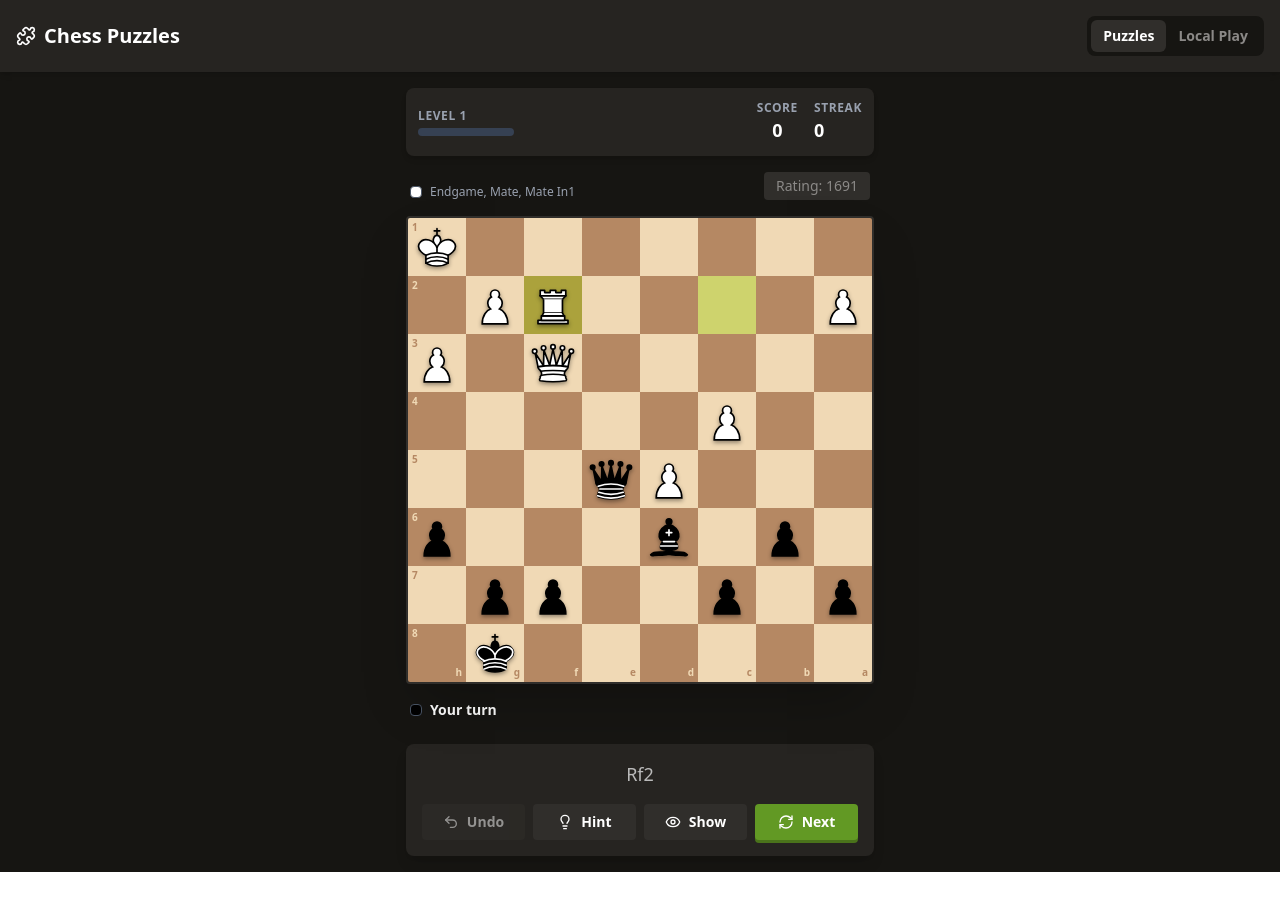
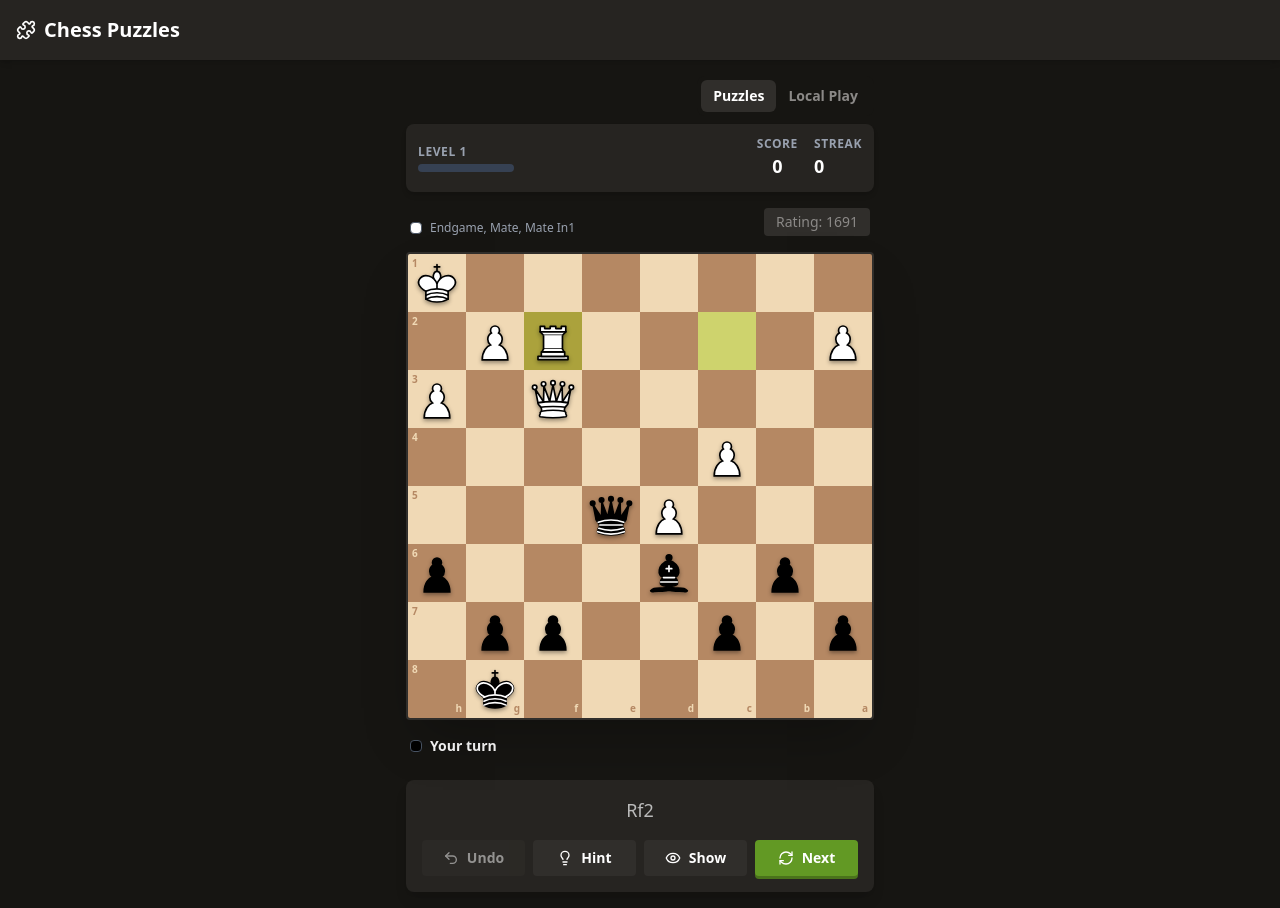
Before and after one commit to nsdevaraj/offlinepuzzle, a React (Vite) app: page / in a window 1280 px wide. Before the commit the page ends 872 px from the top, so only its background shows below. Built offline with nearby package versions, Linux system fonts and the light colour scheme.

Commit message:
Add files via upload

```diff
--- a/src/App.tsx
+++ b/src/App.tsx
@@ -627,12 +627,15 @@ export default function App() {
 
   return (
     <div className="min-h-screen bg-[#161512] text-[#bababa] flex flex-col font-sans selection:bg-transparent">
-      <header className="p-4 flex justify-between items-center bg-[#262421] shadow-md">
+      <header className="p-4 flex items-center bg-[#262421] shadow-md">
         <h1 className="text-xl font-bold text-white flex items-center gap-2">
           {mode === 'puzzles' ? <Puzzle size={20} /> : <Play size={20} />}
           {mode === 'puzzles' ? 'Chess Puzzles' : 'Local Play'}
         </h1>
+      </header>
 
+      <main className="flex-1 flex flex-col items-center w-full max-w-[500px] mx-auto p-3 sm:p-4">
+        <div className="w-full flex justify-end mb-2">
           <div className="flex bg-[#161512] rounded-lg p-1">
             <button
               onClick={() => setMode('puzzles')}
@@ -647,9 +650,7 @@ export default function App() {
               Local Play
             </button>
           </div>
-      </header>
-
-      <main className="flex-1 flex flex-col items-center w-full max-w-[500px] mx-auto p-3 sm:p-4">
+        </div>
         {mode === 'puzzles' ? <Puzzles /> : <LocalPlay />}
       </main>
     </div>
```
Lines whose indentation alone changed are shown as unchanged.
